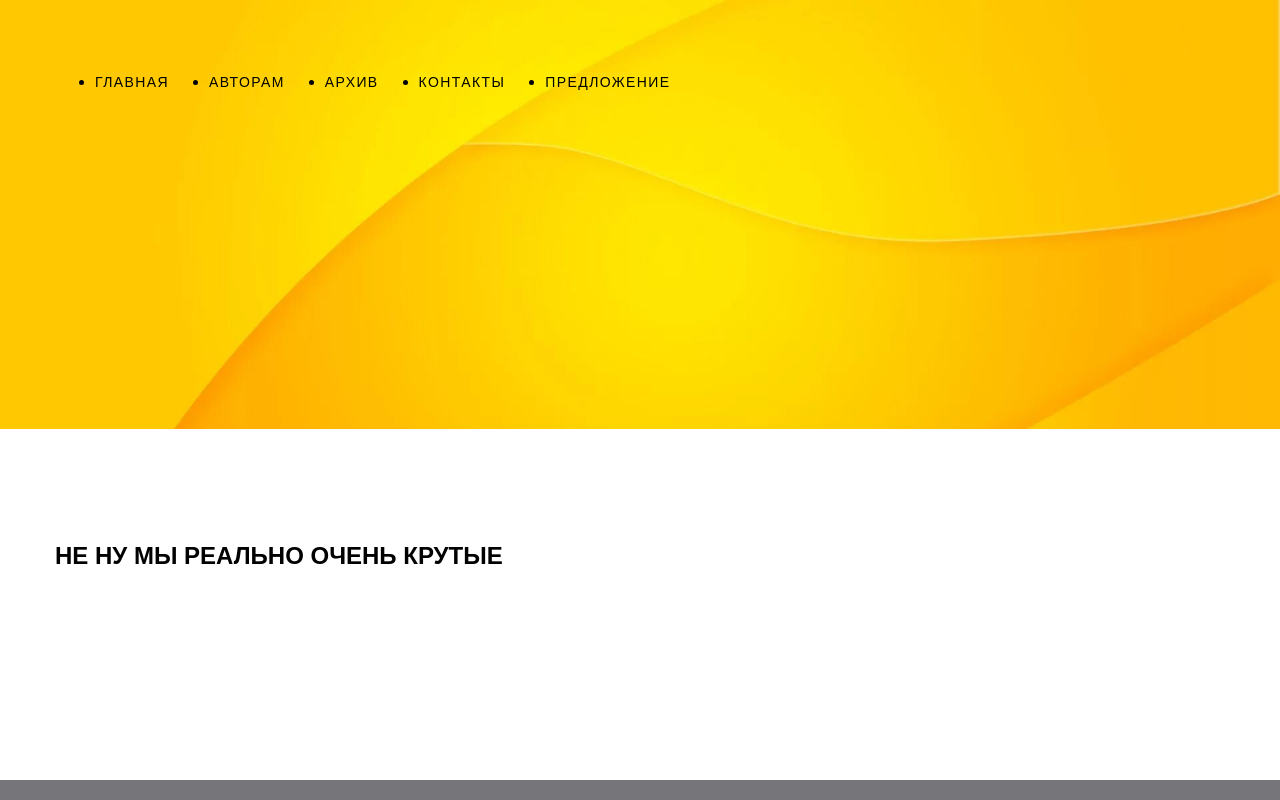
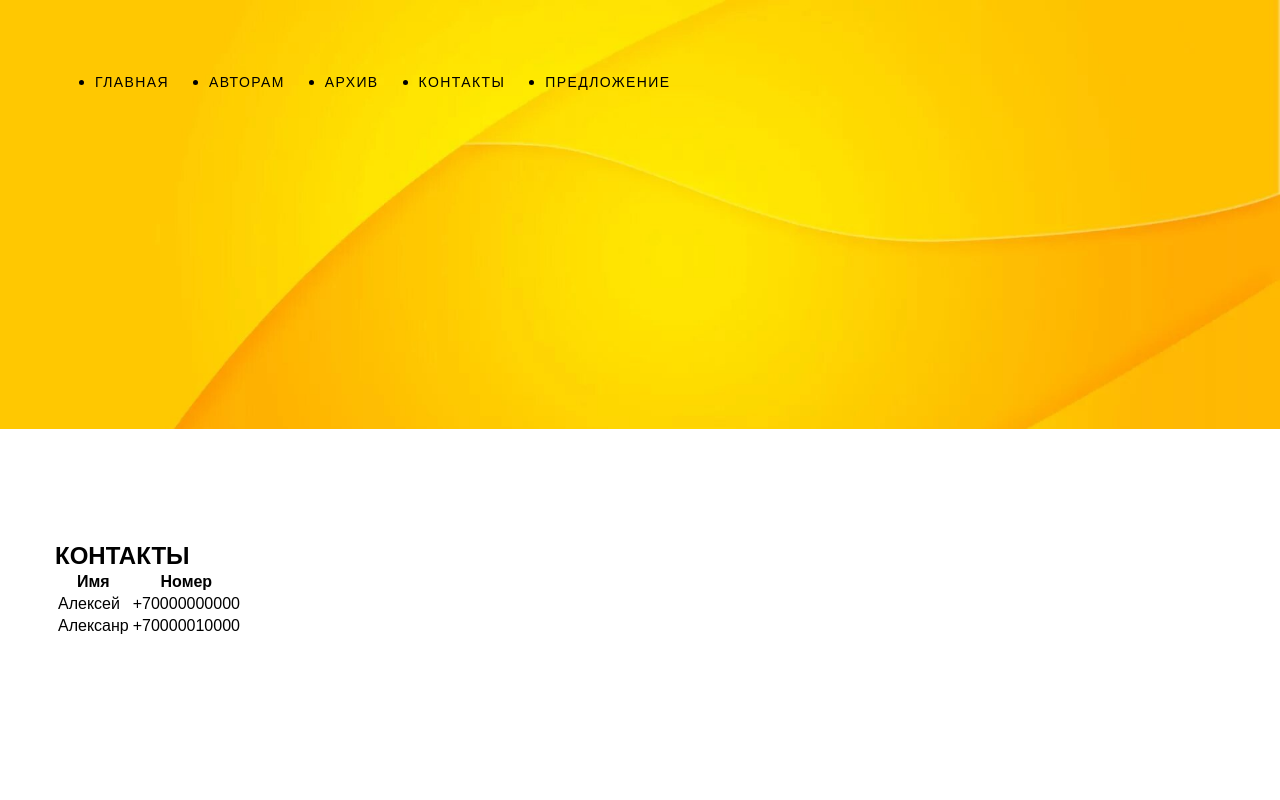
Before and after one commit to mizgit184554/mizgit184554.github.io, a plain HTML site: page contacts.html in a window 1280 px wide. Shown: the top 800 px of the page. Drawn offline with Linux system fonts and the light colour scheme.

Commit message:
Add files via upload

```diff
--- a/contacts.html
+++ b/contacts.html
@@ -23,7 +23,24 @@
     </header>
     <section>
         <div class="container">
-            <h1>Не ну мы реально очень крутые</h1>
+            <h1>Контакты</h1>
+            <table class="contact">
+            <tr>
+                <th>Имя</th>
+                <th>Номер</th>
+            </tr>
+            <tr>
+                <td>Алексей</td>
+                <td>+70000000000</td>
+            </tr>
+            <tr>
+                <td class="example">Алексанр</td>
+                <td>+70000010000</td>
+            </tr>
+            <tr>
+
+            </tr>
+        </table>
         </div>
     </section>
     <div class="wrapper-footer-container">
```
